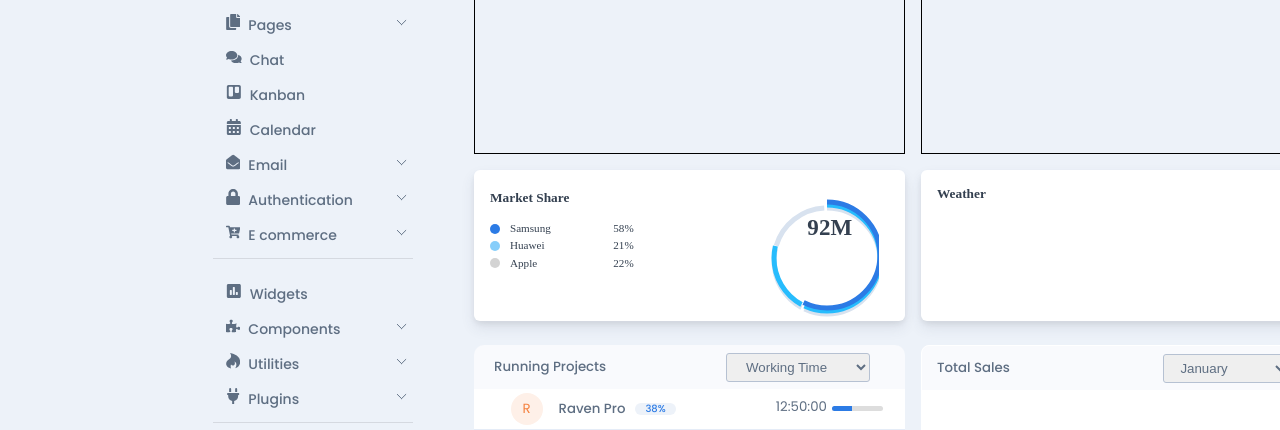
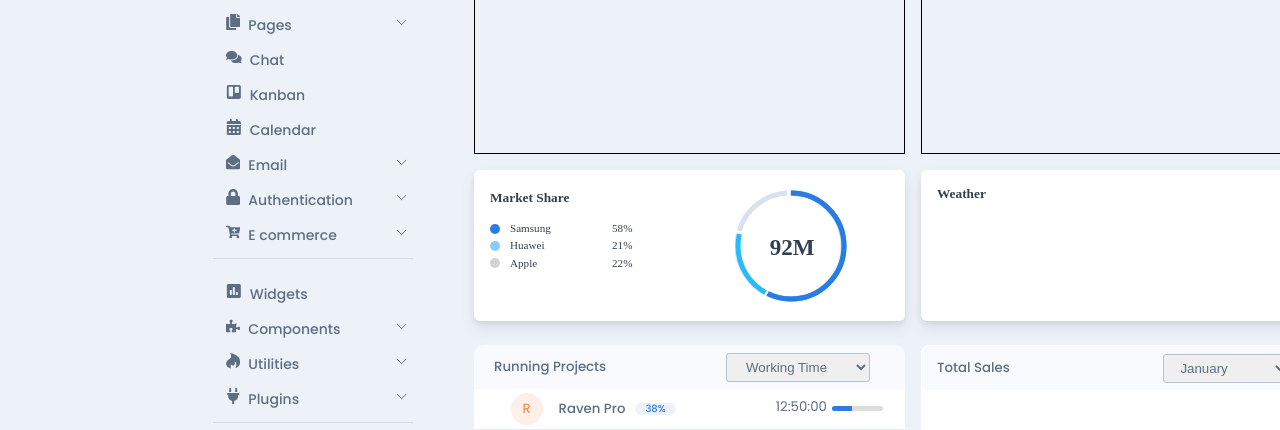
Before and after one commit to MfrMesa/Falcon, a website: page index.html in a window 1280 px wide. Shown: the part 113-543 px from the top of the page. Drawn offline with nearby package versions, Linux system fonts and the light colour scheme.

Commit message:
Arreglo grafica

```diff
--- a/scripts/menuAjustes.js
+++ b/scripts/menuAjustes.js
@@ -97,10 +97,14 @@ function cambioColorRadioColorScheme() {
     }
     if(num==1){
         localStorage.setItem("dark","true");
+        let $cambiomenuAjuste =document.getElementsByClassName("contenedorContenidoMenuAjuste")[0].style="background-color: #061325; color:white";
+
     }else{
         localStorage.removeItem("dark");
+        let $cambiomenuAjuste =document.getElementsByClassName("contenedorContenidoMenuAjuste")[0].style="background-color: white; color:inherit";
     }
 }
+
 
 function cambioColorRadioVerticalNavbarStyle(){
     let botones = [document.getElementById("radioTransparentVertical")
--- a/style/marketShare.css
+++ b/style/marketShare.css
@@ -104,10 +104,10 @@
     position: relative;
     fill: none;
     height: 155px;
-    bottom: 284px;
+    bottom: 293px;
     height: 90px;
     width: 160px;
-    right: 20px;
+    right: 24px;
     overflow: visible;
     stroke: #2c7be5;
     stroke-width: 5;
@@ -162,9 +162,9 @@
 .GraficaMarketShare{
     overflow: hidden;
     position: relative;
-    right: 10px;
+    right: 40px;
     height: 155px;
-    width: 155px;
+    width: 160px;
 }
 .tablaMarketShare{
     margin-top: 1rem;
@@ -173,8 +173,8 @@
     position: relative;
     height: fit-content;
     fill: none;
-    right: 90px;
-    bottom: 157px;
+    right: 94px;
+    bottom: 169px;
     stroke-width: 5;
     transform: rotate(-90deg);
     stroke-dasharray:57 1 20.65;
@@ -183,8 +183,8 @@
 }
 .cantidadTituloMarketShare{
     position: relative;
-    bottom: 375px;
-    left: 40px;
+    bottom: 355px;
+    left: 35px;
     font-size: 1.44rem;
 }
 
@@ -192,7 +192,8 @@
     height: fit-content;
     fill: none;
     position: relative;
-    right: 90px;
+    right: 95px;
+    bottom: 15px;
     stroke: rgb(216, 226, 239); ;
     stroke-width: 5;
     transform: rotate(-90deg);
```
